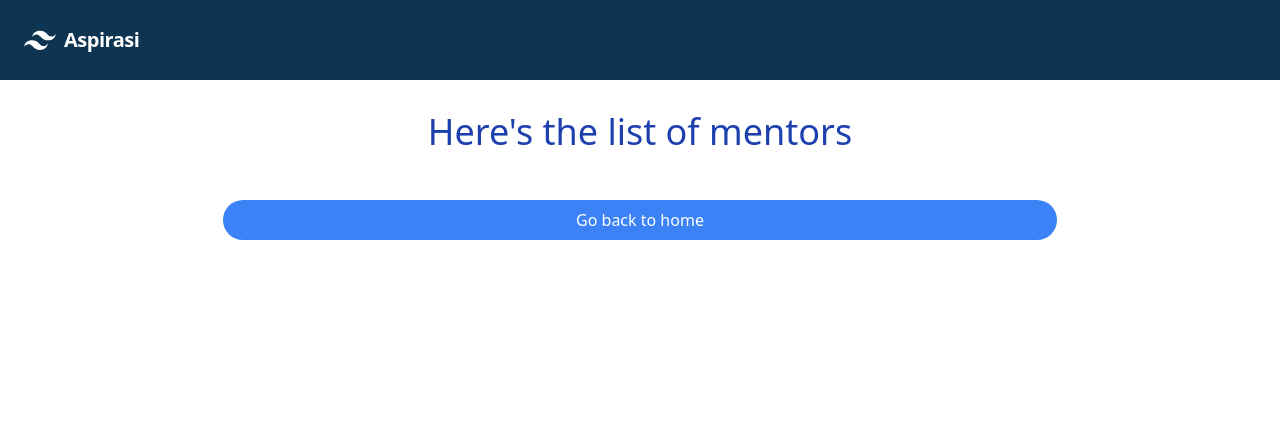
After one commit to knazran/ilmia-hack, a Django app: page /mentors/ in a window 1280 px wide. The commit adds this page. Shown: the top 439 px of the page. Run offline with Django 3.2, Linux system fonts and the light colour scheme; some libraries are stand-ins or nearby versions.

Commit message:
Added new routes

```diff
--- a/my_app/urls.py
+++ b/my_app/urls.py
@@ -22,4 +22,6 @@ urlpatterns = [
     path('', views.home, name="home"),
     path('survey/', views.survey, name="survey"),
     path('results/', views.results, name="results"),
+    path('skillgap/', views.skillgap, name="skillgap"),
+    path('mentors/', views.mentors, name="mentors"),
 ]
--- a/my_app/views.py
+++ b/my_app/views.py
@@ -14,3 +14,13 @@ def results(request):
     context = {}
     template = 'results.html'
     return render(request, template, context)
+
+def skillgap(request):
+    context = {}
+    template = 'skillgap.html'
+    return render(request, template, context)
+
+def mentors(request):
+    context = {}
+    template = 'mentors.html'
+    return render(request, template, context)
--- /dev/null
+++ b/templates/mentors.html
@@ -0,0 +1,16 @@
+{% extends "base.html" %}
+
+{% block title %}
+<title>Mentors</title>
+{% endblock %}
+
+{% block core %}
+<div class="container py-8 h-full">
+	<div class="flex flex-col justify-between">
+		<p class="text-4xl text-center text-bold text-blue-800">Here's the list of mentors</p>
+		<a class="w-full my-12 mx-auto flex items-center" href="{% url 'home' %}">
+			<button class="bg-blue-500 text-white rounded-full text-md mx-auto w-2/3 py-2">Go back to home</button>
+		</a>
+	</div>
+</div>
+{% endblock %}
--- a/templates/results.html
+++ b/templates/results.html
@@ -8,8 +8,8 @@
 <div class="container py-8 h-full">
 	<div class="flex flex-col justify-between">
 		<p class="text-4xl text-center text-bold text-blue-800">Here is your results!</p>
-		<a class="w-full my-12 mx-auto flex items-center" href="{% url 'results' %}">
-			<button class="bg-blue-500 text-white rounded-full text-md mx-auto w-2/3 py-2">Cool, thanks</button>
+		<a class="w-full my-12 mx-auto flex items-center" href="{% url 'skillgap' %}">
+			<button class="bg-blue-500 text-white rounded-full text-md mx-auto w-2/3 py-2">Find out more</button>
 		</a>
 	</div>
 </div>
```
Also changed, not shown: templates/skillgap.html (added, +16 -0 lines).
